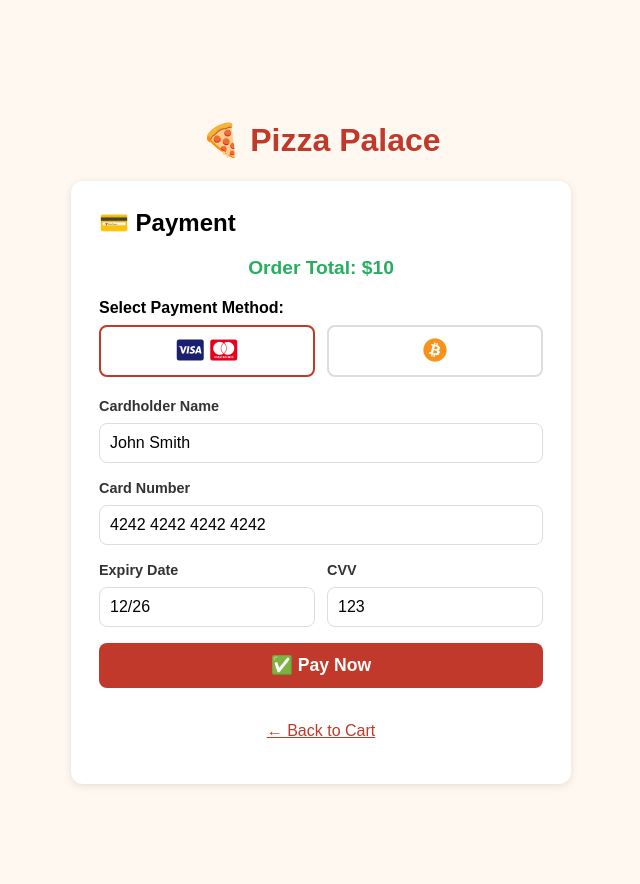
After one commit to ididit374-lgtm/pizza-palace, a Django app: template menu/templates/menu/payment.html in a window 1280 px wide. The commit adds this page. Shown: the whole page, without its empty margins (319-959 px from the left). Run offline with Django 3.2, Linux system fonts and the light colour scheme; the template is opened without the code that fills it: most values are stand-ins (such as "Sample title", 1, 10 or a date in 2020).

Commit message:
Adding payment methods to checkout and making the page customer friendly

```diff
--- /dev/null
+++ b/menu/templates/menu/payment.html
@@ -0,0 +1,84 @@
+<!DOCTYPE html>
+<html>
+<head><title>Payment – Pizza Palace</title>
+<link rel="stylesheet" href="https://cdnjs.cloudflare.com/ajax/libs/font-awesome/6.5.0/css/all.min.css">
+<style>
+  body { font-family: Arial, sans-serif; max-width: 500px; margin: 80px auto; padding: 20px; background: #fff8f0; }
+  h1 { color: #c0392b; text-align: center; }
+  .card { background: white; border-radius: 12px; padding: 28px; box-shadow: 0 2px 8px rgba(0,0,0,0.1); }
+  input { width: 100%; padding: 10px; margin: 8px 0 16px; border-radius: 8px; border: 1px solid #ddd; box-sizing: border-box; font-size: 1em; }
+  button { width: 100%; background: #c0392b; color: white; border: none; padding: 12px; border-radius: 8px; font-size: 1.1em; cursor: pointer; font-weight: bold; }
+  button:hover { background: #a93226; }
+  label { font-weight: bold; font-size: 0.9em; color: #333; }
+  .payment-icons { display: flex; gap: 12px; margin-bottom: 20px; }
+  .pay-btn { flex: 1; padding: 10px; border: 2px solid #ddd; border-radius: 8px; cursor: pointer; background: white; font-size: 1.5em; text-align: center; }
+  .pay-btn.active { border-color: #c0392b; }
+  .row { display: flex; gap: 12px; }
+  .row > div { flex: 1; }
+  .total { font-size: 1.2em; font-weight: bold; color: #27ae60; margin-bottom: 20px; text-align: center; }
+  a { color: #c0392b; }
+</style>
+</head>
+<body>
+  <h1>🍕 Pizza Palace</h1>
+  <div class="card">
+    <h2 style="margin-top:0">💳 Payment</h2>
+    <div class="total">Order Total: ${{ total }}</div>
+
+    <!-- Payment method selector -->
+    <p style="font-weight:bold; margin-bottom:8px;">Select Payment Method:</p>
+    <div class="payment-icons">
+      <button type="button" class="pay-btn active" onclick="selectPayment(this, 'card')">
+        <i class="fa-brands fa-cc-visa" style="color:#1a1f71;"></i> <i class="fa-brands fa-cc-mastercard" style="color:#eb001b;"></i>
+      </button>
+      <button type="button" class="pay-btn" onclick="selectPayment(this, 'bitcoin')">
+        <i class="fa-brands fa-bitcoin" style="color:#f7931a;"></i>
+      </button>
+    </div>
+
+    <form method="post" action="{% url 'process_payment' order_id %}">
+      {% csrf_token %}
+      <input type="hidden" name="payment_method" id="payment_method" value="card">
+
+      <!-- Card payment fields -->
+      <div id="card-fields">
+        <label>Cardholder Name</label>
+        <input type="text" placeholder="John Smith" value="John Smith">
+        <label>Card Number</label>
+        <input type="text" placeholder="4242 4242 4242 4242" maxlength="19" value="4242 4242 4242 4242">
+        <div class="row">
+          <div>
+            <label>Expiry Date</label>
+            <input type="text" placeholder="12/26" maxlength="5" value="12/26">
+          </div>
+          <div>
+            <label>CVV</label>
+            <input type="text" placeholder="123" maxlength="3" value="123">
+          </div>
+        </div>
+      </div>
+
+      <!-- Bitcoin fields -->
+      <div id="bitcoin-fields" style="display:none;">
+        <label>Bitcoin Wallet Address</label>
+        <input type="text" placeholder="1A2b3C4d5E6f..." value="1FakeWalletAddressBitcoin123">
+        <p style="color:#888; font-size:0.85em;">Amount in BTC will be calculated at checkout.</p>
+      </div>
+
+      <button type="submit">✅ Pay Now</button>
+    </form>
+    <br>
+    <p style="text-align:center"><a href="{% url 'cart' %}">← Back to Cart</a></p>
+  </div>
+
+  <script>
+    function selectPayment(btn, method) {
+      document.querySelectorAll('.pay-btn').forEach(b => b.classList.remove('active'));
+      btn.classList.add('active');
+      document.getElementById('payment_method').value = method;
+      document.getElementById('card-fields').style.display = method === 'card' ? 'block' : 'none';
+      document.getElementById('bitcoin-fields').style.display = method === 'bitcoin' ? 'block' : 'none';
+    }
+  </script>
+</body>
+</html>
--- a/menu/urls.py
+++ b/menu/urls.py
@@ -11,5 +11,5 @@ urlpatterns = [
     path('cart/', views.cart, name='cart'),
     path('cart/add/<int:pizza_id>/', views.add_to_cart, name='add_to_cart'),
     path('cart/remove/<int:pizza_id>/', views.remove_from_cart, name='remove_from_cart'),
-    path('cart/checkout/', views.checkout, name='checkout'),
-]
+    path('cart/checkout/', views.checkout, name='checkout'),path('order/<int:order_id>/payment/', views.process_payment, name='process_payment'),
+    ]
```
Also changed, not shown: menu/templates/menu/menu.html (+24 -0 lines), menu/views.py (+10 -2 lines).
